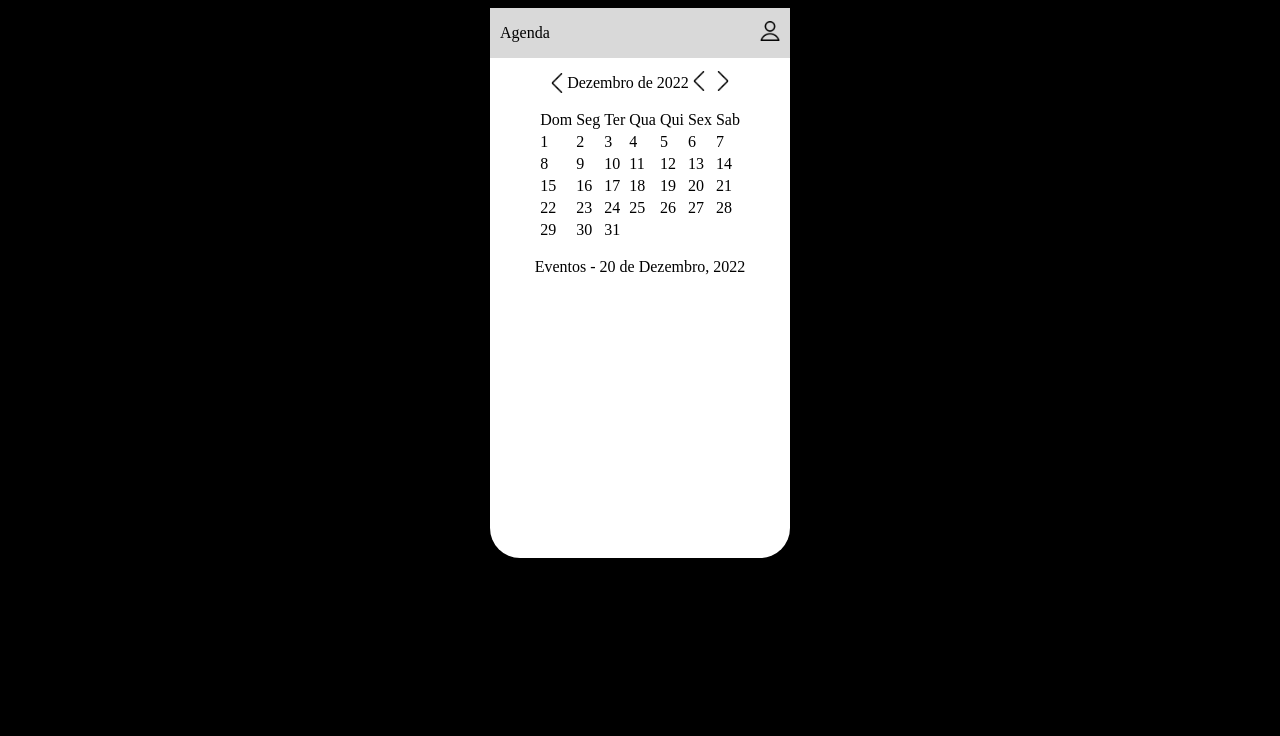
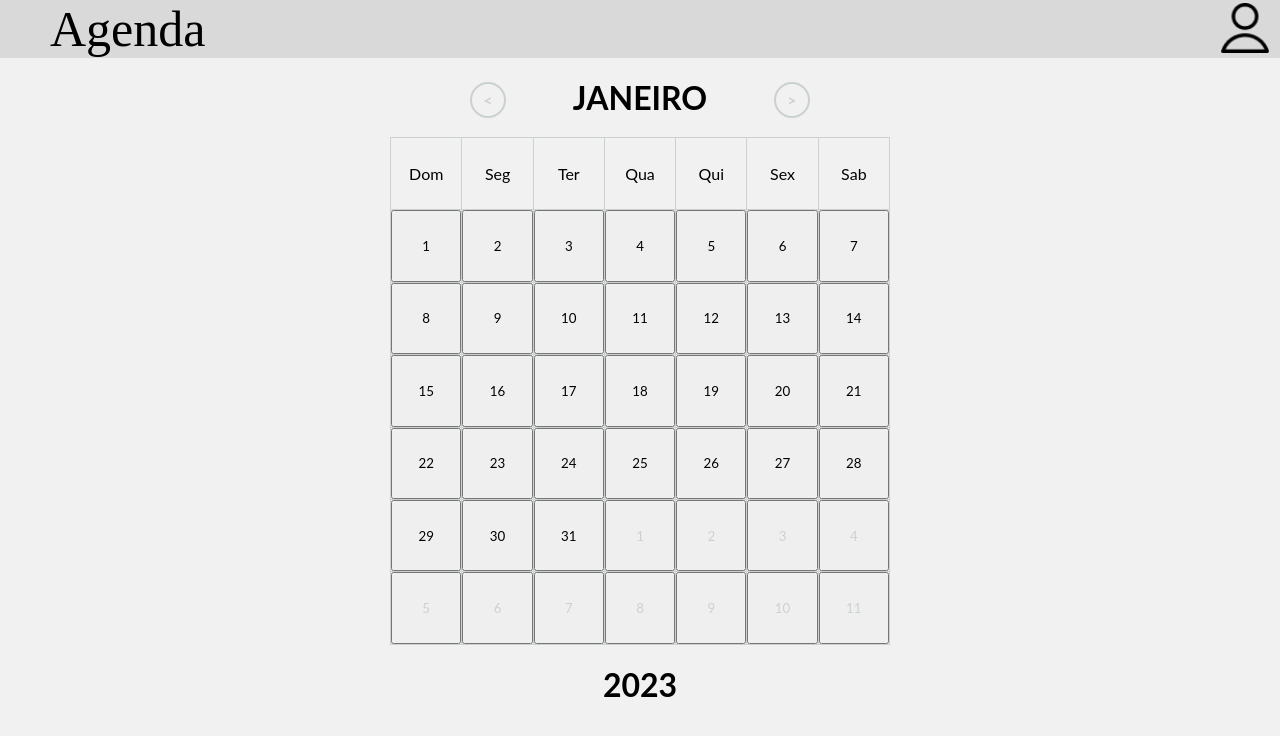
Before and after one commit to tgoofarias/agenda-flask, a Flask app: page /agenda in a window 1280 px wide. Shown: the top 736 px of the page. Run offline with Flask 2, Linux system fonts and the light colour scheme.

Commit message:
Page Layout Changes and New Calendar

```diff
--- /dev/null
+++ b/static/css/calendar.css
@@ -0,0 +1,102 @@
+* {
+    padding: 0;
+    margin: 0;
+    font-family: 'Lato', sans-serif;
+}
+
+body {
+    background: #f1f1f1;
+}
+
+.conteudo {
+    left: 50%;
+    margin: 0 0 0 -250px;
+    position: absolute;
+    width: 500px;
+}
+
+.calendario {
+    text-align: center;
+}
+
+.conteudo .calendario header {
+    position: relative;
+}
+
+h2 {
+    margin-top: 20px;
+    font-size: 32px;
+    text-transform: uppercase;
+}
+
+.bnt-ant, .bnt-pro {
+    position: absolute;
+    top: 50%;
+    height: 32px;
+    width: 32px;
+    line-height: 32px;
+    margin-top: -16px;
+    border: 2px solid #cbd1d2;
+    border-radius: 50%;
+    color: #cbd1d2;
+    font-size: 16px;
+    font-weight: bold;
+}
+
+.bnt-ant {
+    left: 80px;
+}
+
+.bnt-pro {
+    right: 80px;
+}
+
+.bnt-ant:hover, .bnt-pro:hover {
+    background: #cbd1d2;
+    color: #f9f9f9;
+}
+
+.calendario table {
+    margin-top: 20px;
+    border-collapse: collapse;
+}
+
+.calendario thead {
+    background: white;
+    font-weight: 600;
+    text-transform: uppercase;
+}
+
+.calendario td {
+    border: 1px solid #cbd1d2;
+    height: 71.4px;
+    text-align: center;
+    width: 71.4px;
+}
+
+.calendario tbody td {
+    cursor: pointer;
+}
+
+.calendario tbody td:hover {
+    background: rgba(0, 173, 223, 0.8);
+    color: #f9f9f9;
+}
+
+.calendario table .dia-atual {
+    background: #00addf;
+    color: #f9f9f9;
+}
+
+.calendario .mes-anterior, .calendario .proximo-mes {
+    color: #cbd1d2;
+}
+
+.calendario .mes-anterior:hover, .calendario .proximo-mes:hover {
+    background: #98a0a0;
+}
+
+button {
+    width: 100%;
+    height: 100%;
+}
--- a/static/css/main-page.css
+++ b/static/css/main-page.css
@@ -1,15 +1,3 @@
-body {
-    background-color: black;
-}
-
-.smartphone {
-    background-color: white;
-    width: 300px;
-    height: 550px;
-    border-radius: 30px;
-    margin: auto;
-}
-
 .header {
     display: flex;
     flex-direction: row;
@@ -19,8 +7,9 @@ body {
 }
 
 .title {
-    padding-left: 10px;
+    padding-left: 50px;
     font-family: 'Roboto Serif';
+    font-size: 50px;
 }
 
 .usericon {
--- /dev/null
+++ b/static/scripts/calendar.js
@@ -0,0 +1,53 @@
+document.addEventListener("DOMContentLoaded", () => {
+    const months = ["janeiro", "fevereiro", "março", "abril", "maio", "junho", "julho", "agosto", "setembro", "outubro", "novembro", "dezembro"];
+    const tableDays = document.getElementById("dias");
+    const getDaysCalendar = (mes, ano) => {
+        document.getElementById("mes").innerHTML = months[mes];
+        document.getElementById("ano").innerHTML = ano;
+
+        let firstDayOfWeek = new Date(ano, mes, 1).getDay() - 1;
+        let lastDayThisMonth = new Date(ano, mes + 1, 0).getDate();
+
+        for (var i = -firstDayOfWeek, index = 0; i < (42 - firstDayOfWeek); i++, index++) {
+            let dt = new Date(ano, mes, i);
+            let dayTable = tableDays.getElementsByTagName("button")[index];
+            dayTable.classList.remove("mes-anterior");
+            dayTable.classList.remove("proximo-mes");
+            dayTable.innerHTML = dt.getDate();
+
+            if (i < 1) {
+                dayTable.classList.add("mes-anterior");
+            }
+            else if ( i > lastDayThisMonth) {
+                dayTable.classList.add("proximo-mes");
+            }
+        }
+    }
+
+    let now = new Date();
+    let mes = now.getMonth();
+    let ano = now.getFullYear();
+
+    getDaysCalendar(mes, ano);
+
+    const botao_anterior = document.getElementById("bnt_prev");
+    const botao_proximo = document.getElementById("bnt_next");
+
+    botao_proximo.onclick = () => {
+        mes++;
+        if (mes > 11) {
+            mes = 0;
+            ano++;
+        }
+        getDaysCalendar(mes, ano);
+    }
+
+    botao_anterior.onclick = () => {
+        mes--;
+        if (mes < 0) {
+            mes = 11;
+            ano--;
+        }
+        getDaysCalendar(mes, ano);
+    }
+})
--- a/templates/login.html
+++ b/templates/login.html
@@ -8,7 +8,6 @@
     <title>Login</title>
 </head>
 <body>
-    <div class="smartphone">
     <div class="login">
         <h1 class="title">Agenda</h1>
 
@@ -25,6 +24,5 @@
             <button type="submit" class="button access">Acessar</button>
         </form>
     </div>
-    </div>
 </body>
 </html>
--- a/templates/main-page.html
+++ b/templates/main-page.html
@@ -5,38 +5,29 @@
     <meta http-equiv="X-UA-Compatible" content="IE=edge">
     <meta name="viewport" content="width=device-width, initial-scale=1.0">
     <link rel="stylesheet" href="{{ url_for('static', filename='css/main-page.css') }}">
+    <link rel="stylesheet" href="{{ url_for('static', filename='css/calendar.css') }}">
+    <script type="text/javascript" src="{{ url_for('static', filename='scripts/calendar.js') }}"></script>
+
     <title>Agenda</title>
 </head>
 <body>
-    <div class="smartphone">
     <header>
         <div class="header">
             <p class="title">Agenda</p>
-                <a href="/user-page"><img class="usericon" src="{{ url_for('static', filename='img/user_icon.png') }}" width="20" height="20"/></a>
+            <a href="/user-page"><img class="usericon" src="{{ url_for('static', filename='img/user_icon.png') }}" width="50" height="50"/></a>
         </div>
     </header>
 
     <!-- div do calendario -->
-        <div class="content">
-            <!-- div do titulo e botoes do calendario -->
-            <div class="cabecalho">
-                <div class="calendar">
-                    <!-- TO-DO encontrar imagem de calendario (imagem de arrow_left provisoria) -->
-                    <img src="{{ url_for('static', filename='img/arrow_left.png') }}" width="20" height="20"/>
-                    <p>Dezembro de 2022</p>
-                </div>
-
-                <div>
-                    <!-- botao retornar mes -->
-                    <img src="{{ url_for('static', filename='img/arrow_left.png') }}" width="20" height="20"/>
-                    <!-- botao avançar mes -->
-                    <img src="{{ url_for('static', filename='img/arrow_right.png') }}" width="20" height="20"/>
-                </div>
-            </div>
-            <!-- Calendario -->
-            <div>
+    <div class="conteudo">
+        <div class="calendario">
+            <header>
+                <h2 id="mes">Abril</h2>
+                <a class="bnt-ant" id="bnt_prev"><</a>
+                <a class="bnt-pro" id="bnt_next">></a>
+            </header>
             <table>
-                    <thead>
+                <tdhead>
                     <tr>
                         <td>Dom</td>
                         <td>Seg</td>
@@ -46,46 +37,67 @@
                         <td>Sex</td>
                         <td>Sab</td>
                     </tr>
-                    </thead>
-
-                    <tbody>
+                </tdhead>
+                <tbody id="dias">
                     <tr>
-                            {% for c in range(1, 8): %}
-                                <td>{{ c }}</td>
-                            {% endfor %}
+                        <td><button type="button" id="teste">1</button></td>
+                        <td><button type="button" id="teste">1</button></td>
+                        <td><button type="button" id="teste">1</button></td>
+                        <td><button type="button" id="teste">1</button></td>
+                        <td><button type="button" id="teste">1</button></td>
+                        <td><button type="button" id="teste">1</button></td>
+                        <td><button type="button" id="teste">1</button></td>
                     </tr>
                     <tr>
-                            {% for c in range(8, 15): %}
-                                <td>{{ c }}</td>
-                            {% endfor %}
+                        <td><button type="button" id="teste">1</button></td>
+                        <td><button type="button" id="teste">1</button></td>
+                        <td><button type="button" id="teste">1</button></td>
+                        <td><button type="button" id="teste">1</button></td>
+                        <td><button type="button" id="teste">1</button></td>
+                        <td><button type="button" id="teste">1</button></td>
+                        <td><button type="button" id="teste">1</button></td>
                     </tr>
                     <tr>
-                            {% for c in range(15, 22): %}
-                                <td>{{ c }}</td>
-                            {% endfor %}
+                        <td><button type="button" id="teste">1</button></td>
+                        <td><button type="button" id="teste">1</button></td>
+                        <td><button type="button" id="teste">1</button></td>
+                        <td><button type="button" id="teste">1</button></td>
+                        <td><button type="button" id="teste">1</button></td>
+                        <td><button type="button" id="teste">1</button></td>
+                        <td><button type="button" id="teste">1</button></td>
                     </tr>
                     <tr>
-                            {% for c in range(22, 29): %}
-                                <td>{{ c }}</td>
-                            {% endfor %}
+                        <td><button type="button" id="teste">1</button></td>
+                        <td><button type="button" id="teste">1</button></td>
+                        <td><button type="button" id="teste">1</button></td>
+                        <td><button type="button" id="teste">1</button></td>
+                        <td><button type="button" id="teste">1</button></td>
+                        <td><button type="button" id="teste">1</button></td>
+                        <td><button type="button" id="teste">1</button></td>
                     </tr>
                     <tr>
-                            {% for c in range(29, 32): %}
-                                <td>{{ c }}</td>
-                            {% endfor %}
+                        <td><button type="button" id="teste">1</button></td>
+                        <td><button type="button" id="teste">1</button></td>
+                        <td><button type="button" id="teste">1</button></td>
+                        <td><button type="button" id="teste">1</button></td>
+                        <td><button type="button" id="teste">1</button></td>
+                        <td><button type="button" id="teste">1</button></td>
+                        <td><button type="button" id="teste">1</button></td>
+                    </tr>
+                    <tr>
+                        <td><button type="button" id="teste">1</button></td>
+                        <td><button type="button" id="teste">1</button></td>
+                        <td><button type="button" id="teste">1</button></td>
+                        <td><button type="button" id="teste">1</button></td>
+                        <td><button type="button" id="teste">1</button></td>
+                        <td><button type="button" id="teste">1</button></td>
+                        <td><button type="button" id="teste">1</button></td>
                     </tr>
                 </tbody>
             </table>
-            </div>
-            <!-- div de eventos -->
-            <div>
-                <p>Eventos - 20 de Dezembro, 2022</p>
-
-                <!-- eventos -->
-                <div>
-                    <!-- TO-DO template de evento -->
-                </div>
-            </div>
+            <footer>
+                <h2 id="ano"></h2>
+            </footer>
         </div>
     </div>
 </body>
--- a/templates/user-page.html
+++ b/templates/user-page.html
@@ -8,7 +8,6 @@
     <title>User</title>
 </head>
 <body>
-    <div class="smartphone">
     <div class="content">
         <p class="title">Olá {{ user[0] }}</p>
         <a href="/"><button class="button">Deslogar</button><a/>
@@ -17,6 +16,5 @@
             <button class="button" type="submit">Deletar conta</button>
         </form>
     </div>
-    </div>
 </body>
 </html>
```
Also changed, not shown: static/css/login.css (+0 -12 lines), static/css/user-page.css (+1 -9 lines). Lines whose indentation alone changed are shown as unchanged.
